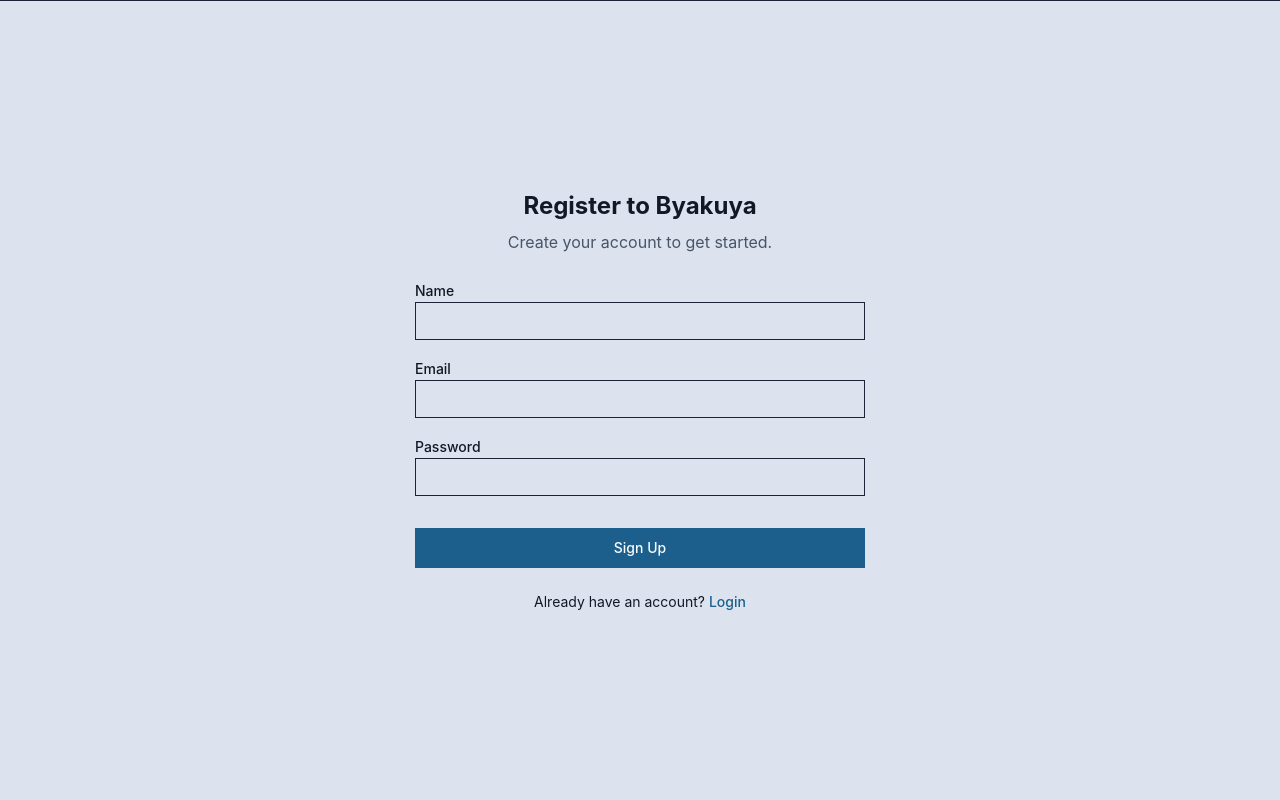
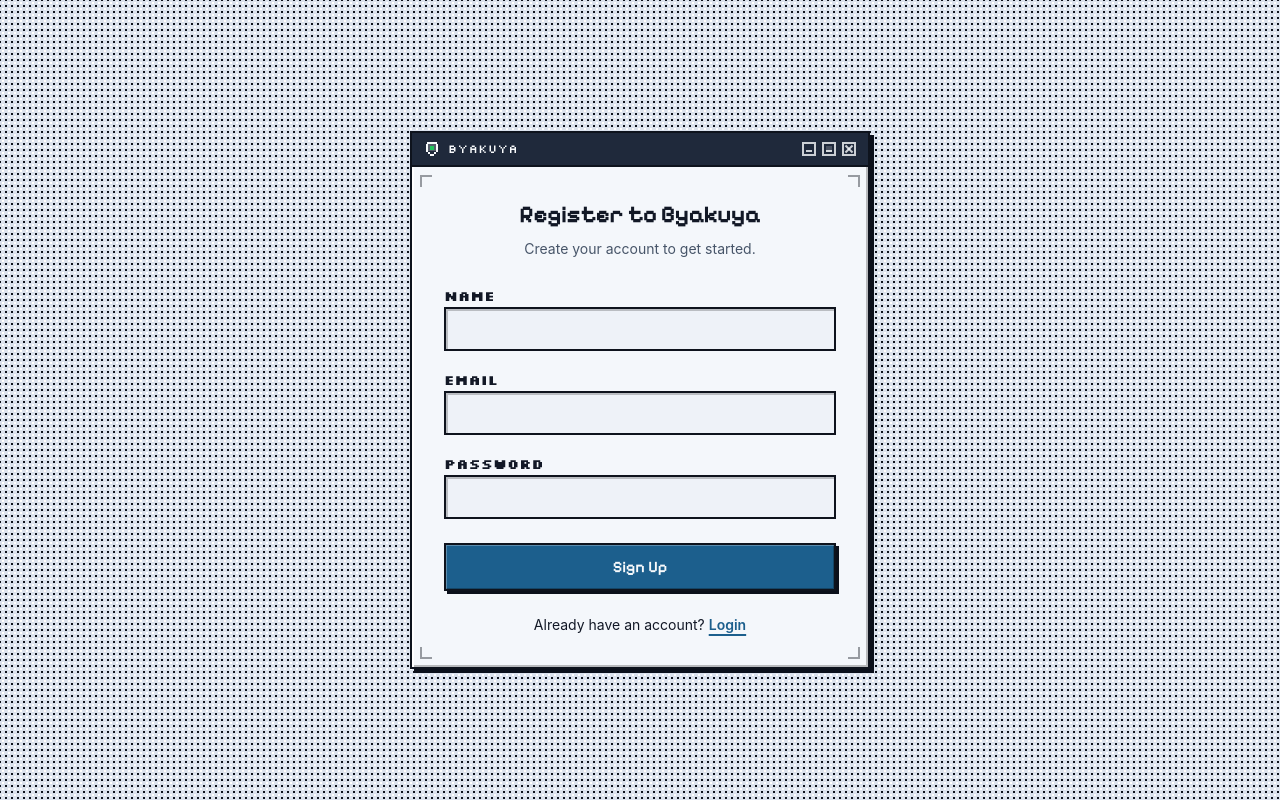
Before and after one commit to AriefDaffa/byakuya, a Next.js app: page /register in a window 1280 px wide. Built offline with nearby package versions, Linux system fonts and the light colour scheme; no server answers.

Commit message:
feat(ui): round 1 slice 1 pixel auth window

```diff
--- a/src/components/auth/login-form.tsx
+++ b/src/components/auth/login-form.tsx
@@ -58,24 +58,26 @@ export function LoginForm() {
   };
 
   return (
-    <div className="w-full max-w-[450px] space-y-6">
+    <div className="w-full space-y-6">
       <div className="space-y-2 text-center">
-        <h1 className="text-2xl font-bold">Welcome Back to Byakuya</h1>
-        <p className="text-muted-foreground">
+        <h1 className="font-pixel text-2xl font-bold tracking-tight">
+          Welcome Back to Byakuya
+        </h1>
+        <p className="text-muted-foreground text-sm">
           Enter your email and password to continue.
         </p>
       </div>
 
       <form onSubmit={form.handleSubmit(onSubmit)} className="space-y-4">
         <div className="space-y-2">
-          <label htmlFor="email" className="text-sm font-medium">
+          <label htmlFor="email" className="font-pixel-mono text-sm font-semibold">
             Email
           </label>
           <input
             id="email"
             type="email"
             autoComplete="email"
-            className="placeholder:text-muted-foreground focus:ring-ring w-full rounded-md border bg-transparent px-3 py-2 text-sm ring-0 outline-none focus:ring-2"
+            className="pixel-input placeholder:text-muted-foreground w-full rounded-none px-3 py-2.5 text-sm outline-none focus-visible:outline-2 focus-visible:outline-offset-2 focus-visible:outline-[var(--ring)]"
             {...form.register('email')}
           />
           {form.formState.errors.email && (
@@ -86,14 +88,14 @@ export function LoginForm() {
         </div>
 
         <div className="space-y-2">
-          <label htmlFor="password" className="text-sm font-medium">
+          <label htmlFor="password" className="font-pixel-mono text-sm font-semibold">
             Password
           </label>
           <input
             id="password"
             type="password"
             autoComplete="current-password"
-            className="placeholder:text-muted-foreground focus:ring-ring w-full rounded-md border bg-transparent px-3 py-2 text-sm ring-0 outline-none focus:ring-2"
+            className="pixel-input placeholder:text-muted-foreground w-full rounded-none px-3 py-2.5 text-sm outline-none focus-visible:outline-2 focus-visible:outline-offset-2 focus-visible:outline-[var(--ring)]"
             {...form.register('password')}
           />
           {form.formState.errors.password && (
@@ -106,7 +108,7 @@ export function LoginForm() {
         <button
           type="submit"
           disabled={isLoading}
-          className="bg-primary text-primary-foreground hover:bg-primary/90 mt-4 w-full rounded-md px-4 py-2.5 text-sm font-medium transition-colors disabled:opacity-50"
+          className="pixel-btn bg-primary text-primary-foreground font-pixel mt-2 w-full rounded-none py-2.5 text-base font-semibold disabled:cursor-not-allowed disabled:opacity-60"
         >
           {isLoading ? 'Signing in...' : 'Sign In'}
         </button>
@@ -114,7 +116,10 @@ export function LoginForm() {
 
       <p className="text-center text-sm">
         Don&apos;t have an account?{' '}
-        <Link href="/register" className="text-primary font-medium">
+        <Link
+          href="/register"
+          className="text-primary font-semibold underline decoration-2 underline-offset-4"
+        >
           Register
         </Link>
       </p>
--- a/src/components/auth/register-form.tsx
+++ b/src/components/auth/register-form.tsx
@@ -45,22 +45,26 @@ export function RegisterForm() {
   };
 
   return (
-    <div className="w-full max-w-[450px] space-y-6">
+    <div className="w-full space-y-6">
       <div className="space-y-2 text-center">
-        <h1 className="text-2xl font-bold">Register to Byakuya</h1>
-        <p className="text-muted-foreground">Create your account to get started.</p>
+        <h1 className="font-pixel text-2xl font-bold tracking-tight">
+          Register to Byakuya
+        </h1>
+        <p className="text-muted-foreground text-sm">
+          Create your account to get started.
+        </p>
       </div>
 
       <form onSubmit={form.handleSubmit(onSubmit)} className="space-y-4">
         <div className="space-y-2">
-          <label htmlFor="name" className="text-sm font-medium">
+          <label htmlFor="name" className="font-pixel-mono text-sm font-semibold">
             Name
           </label>
           <input
             id="name"
             type="text"
             autoComplete="name"
-            className="placeholder:text-muted-foreground focus:ring-ring w-full rounded-md border bg-transparent px-3 py-2 text-sm ring-0 outline-none focus:ring-2"
+            className="pixel-input placeholder:text-muted-foreground w-full rounded-none px-3 py-2.5 text-sm outline-none focus-visible:outline-2 focus-visible:outline-offset-2 focus-visible:outline-[var(--ring)]"
             {...form.register('name')}
           />
           {form.formState.errors.name && (
@@ -71,14 +75,14 @@ export function RegisterForm() {
         </div>
 
         <div className="space-y-2">
-          <label htmlFor="email" className="text-sm font-medium">
+          <label htmlFor="email" className="font-pixel-mono text-sm font-semibold">
             Email
           </label>
           <input
             id="email"
             type="email"
             autoComplete="email"
-            className="placeholder:text-muted-foreground focus:ring-ring w-full rounded-md border bg-transparent px-3 py-2 text-sm ring-0 outline-none focus:ring-2"
+            className="pixel-input placeholder:text-muted-foreground w-full rounded-none px-3 py-2.5 text-sm outline-none focus-visible:outline-2 focus-visible:outline-offset-2 focus-visible:outline-[var(--ring)]"
             {...form.register('email')}
           />
           {form.formState.errors.email && (
@@ -89,14 +93,14 @@ export function RegisterForm() {
         </div>
 
         <div className="space-y-2">
-          <label htmlFor="password" className="text-sm font-medium">
+          <label htmlFor="password" className="font-pixel-mono text-sm font-semibold">
             Password
           </label>
           <input
             id="password"
             type="password"
             autoComplete="new-password"
-            className="placeholder:text-muted-foreground focus:ring-ring w-full rounded-md border bg-transparent px-3 py-2 text-sm ring-0 outline-none focus:ring-2"
+            className="pixel-input placeholder:text-muted-foreground w-full rounded-none px-3 py-2.5 text-sm outline-none focus-visible:outline-2 focus-visible:outline-offset-2 focus-visible:outline-[var(--ring)]"
             {...form.register('password')}
           />
           {form.formState.errors.password && (
@@ -109,7 +113,7 @@ export function RegisterForm() {
         <button
           type="submit"
           disabled={isLoading}
-          className="bg-primary text-primary-foreground hover:bg-primary/90 mt-4 w-full rounded-md px-4 py-2.5 text-sm font-medium transition-colors disabled:opacity-50"
+          className="pixel-btn bg-primary text-primary-foreground font-pixel mt-2 w-full rounded-none py-2.5 text-base font-semibold disabled:cursor-not-allowed disabled:opacity-60"
         >
           {isLoading ? 'Creating account...' : 'Sign Up'}
         </button>
@@ -117,7 +121,10 @@ export function RegisterForm() {
 
       <p className="text-center text-sm">
         Already have an account?{' '}
-        <Link href="/login" className="text-primary font-medium">
+        <Link
+          href="/login"
+          className="text-primary font-semibold underline decoration-2 underline-offset-4"
+        >
           Login
         </Link>
       </p>
--- a/src/components/layout/auth-layout.tsx
+++ b/src/components/layout/auth-layout.tsx
@@ -1,13 +1,59 @@
 import type { ReactNode } from 'react';
+import { PixelCrestIcon } from '@/components/ui/pixel-icons';
 
 interface AuthLayoutProps {
   children: ReactNode;
 }
 
-export function AuthLayout({ children }: AuthLayoutProps) {
+function PixelWindowControls() {
   return (
-    <div className="flex min-h-screen flex-col items-center justify-center border-t">
-      <div className="flex w-full justify-center p-4">{children}</div>
+    <div className="flex items-center gap-1.5" aria-hidden="true">
+      <span className="relative block size-3.5 border-2 border-[#f8fafc]/80">
+        <span className="absolute inset-x-0.5 bottom-0.5 h-0.5 bg-[#f8fafc]/80" />
+      </span>
+      <span className="relative block size-3.5 border-2 border-[#f8fafc]/80">
+        <span className="absolute inset-x-0.5 top-0.5 h-1.5 border-b-2 border-[#f8fafc]/80 bg-[#f8fafc]/20" />
+      </span>
+      <span className="relative block size-3.5 border-2 border-[#f8fafc]/80">
+        <span className="absolute top-1/2 left-1/2 h-0.5 w-2.5 -translate-x-1/2 -translate-y-1/2 rotate-45 bg-[#f8fafc]/80" />
+        <span className="absolute top-1/2 left-1/2 h-0.5 w-2.5 -translate-x-1/2 -translate-y-1/2 -rotate-45 bg-[#f8fafc]/80" />
+      </span>
     </div>
   );
 }
+
+export function AuthLayout({ children }: AuthLayoutProps) {
+  return (
+    <div className="pixel-dither-bg flex min-h-dvh items-center justify-center p-4 sm:p-6">
+      <div className="pixel-panel bg-card w-full max-w-[460px]">
+        <div className="flex items-center justify-between border-b-2 border-[var(--pixel-frame)] bg-[#1f293b] px-3 py-2 text-[#f8fafc] dark:bg-[#192030]">
+          <div className="flex items-center gap-2">
+            <PixelCrestIcon className="size-4" />
+            <span className="font-pixel-mono text-xs tracking-wider">BYAKUYA</span>
+          </div>
+          <PixelWindowControls />
+        </div>
+
+        <div className="relative p-6 sm:p-8">
+          <span
+            aria-hidden="true"
+            className="pointer-events-none absolute top-2 left-2 size-3 border-t-2 border-l-2 border-[var(--pixel-frame)] opacity-40"
+          />
+          <span
+            aria-hidden="true"
+            className="pointer-events-none absolute top-2 right-2 size-3 border-t-2 border-r-2 border-[var(--pixel-frame)] opacity-40"
+          />
+          <span
+            aria-hidden="true"
+            className="pointer-events-none absolute bottom-2 left-2 size-3 border-b-2 border-l-2 border-[var(--pixel-frame)] opacity-40"
+          />
+          <span
+            aria-hidden="true"
+            className="pointer-events-none absolute right-2 bottom-2 size-3 border-r-2 border-b-2 border-[var(--pixel-frame)] opacity-40"
+          />
+          {children}
+        </div>
+      </div>
+    </div>
+  );
+}
```
